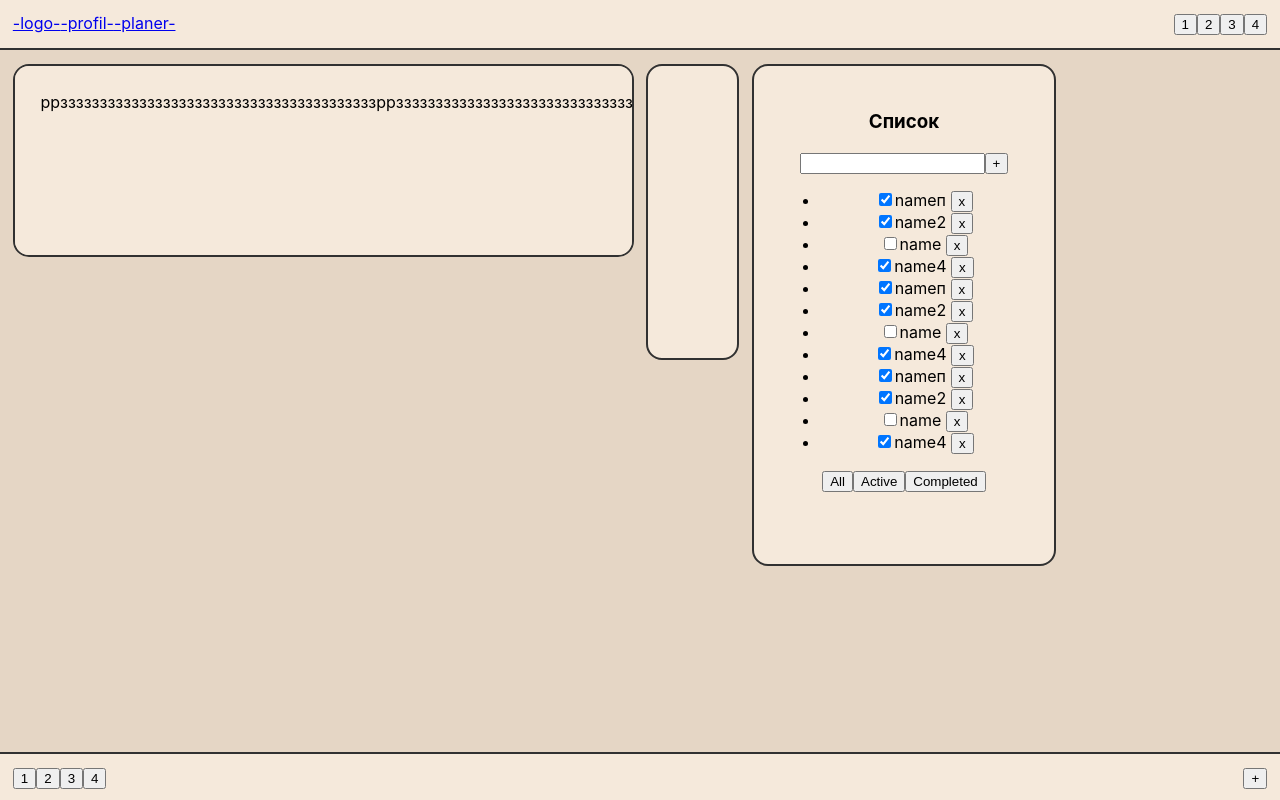
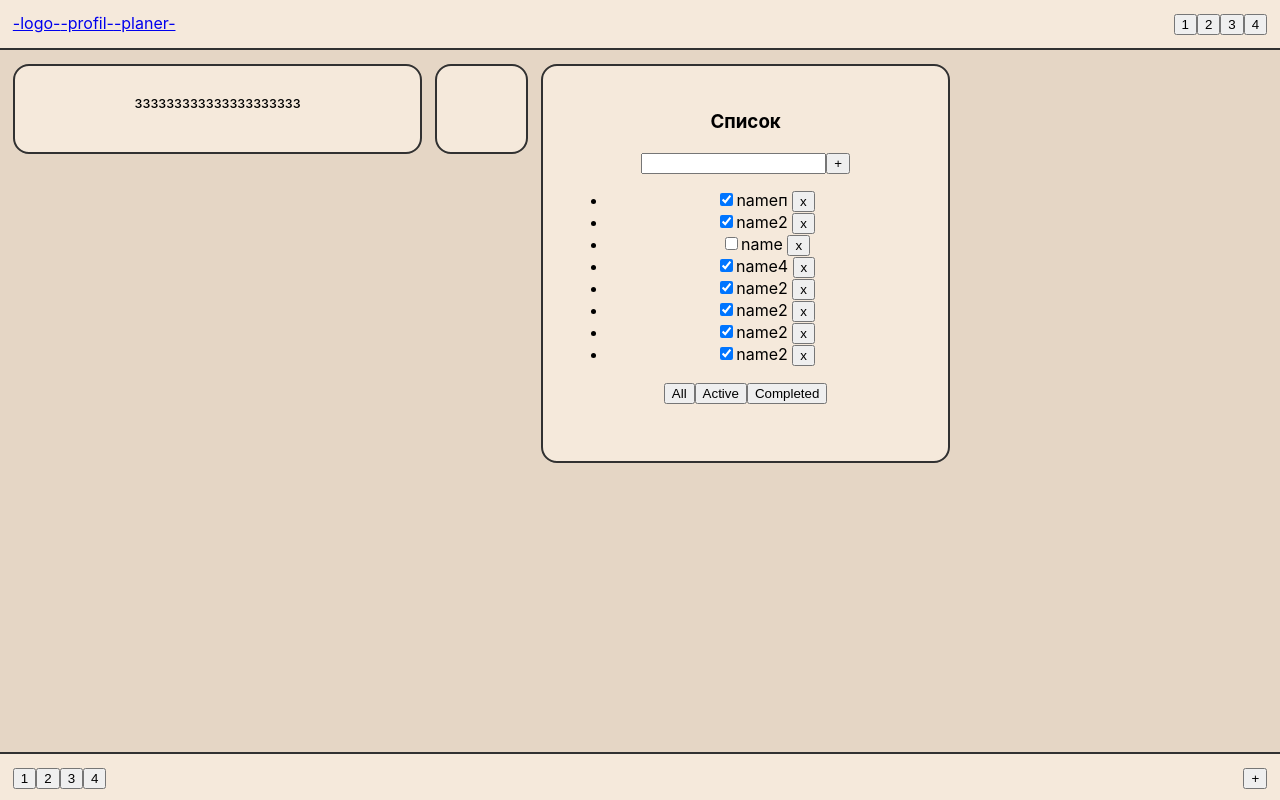
Before and after one commit to Meiraline/my-planer, a React (Create React App) app: page /planer in a window 1280 px wide. Built offline with nearby package versions, Linux system fonts and the light colour scheme.

Commit message:
очень странно себя ведущие но работающие блоки

```diff
--- a/src/Bloks/Blok.tsx
+++ b/src/Bloks/Blok.tsx
@@ -1,4 +1,3 @@
-
 import React, { useRef, useState, useEffect } from "react";
 
 interface BoxProps {
@@ -21,56 +20,47 @@ export function Blok(p: BoxProps) {
 
   const [width, setWidth] = useState(p.width || defaultWidth);
   const [height, setHeight] = useState(p.height || defaultHeight);
-  const [overflowX, setOverflowX] = useState(false);
-  const [overflowY, setOverflowY] = useState(false);
-
   const contentRef = useRef<HTMLDivElement>(null);
 
-  // Функция для проверки, нужна ли прокрутка и изменяется ли размер блока
-  const updateOverflowAndResize = () => {
+  // Функция для проверки прокрутки и корректировки размеров
+  const updateSize = () => {
     if (contentRef.current) {
       const contentWidth = contentRef.current.scrollWidth;
       const contentHeight = contentRef.current.scrollHeight;
+      const containerWidth = contentRef.current.clientWidth;
+      const containerHeight = contentRef.current.clientHeight;
 
-      // Проверяем, нужна ли прокрутка по горизонтали
-      setOverflowX(contentWidth > contentRef.current.clientWidth);
-      // Проверяем, нужна ли прокрутка по вертикали
-      setOverflowY(contentHeight > contentRef.current.clientHeight);
-
-      // Проверяем и изменяем ширину блока, если необходимо
-      if (contentWidth > contentRef.current.clientWidth && width < maxWidth) {
-        setWidth(Math.min(width + 1, maxWidth)); // увеличиваем ширину, если нужно и если не достигнут максимум
-      } else if (contentWidth < contentRef.current.clientWidth && width > minWidth) {
-        setWidth(Math.max(width - 1, minWidth)); // уменьшаем ширину, если контент меньше и если не достигнут минимум
+      // Проверка на увеличение ширины
+      if (contentWidth > containerWidth && width < maxWidth) {
+        setWidth((prev) => Math.min(prev + 1, maxWidth));
+      }
+      // Проверка на уменьшение ширины
+      else if (contentWidth <= containerWidth && width > minWidth) {
+        setWidth((prev) => Math.max(prev - 1, minWidth));
       }
 
-      // Проверяем и изменяем высоту блока, если необходимо
-      if (contentHeight > contentRef.current.clientHeight && height < maxHeight) {
-        setHeight(Math.min(height + 1, maxHeight)); // увеличиваем высоту, если нужно и если не достигнут максимум
-      } else if (contentHeight < contentRef.current.clientHeight && height > minHeight) {
-        setHeight(Math.max(height - 1, minHeight)); // уменьшаем высоту, если контент меньше и если не достигнут минимум
+      // Проверка на увеличение высоты
+      if (contentHeight > containerHeight && height < maxHeight) {
+        setHeight((prev) => Math.min(prev + 1, maxHeight));
+      }
+      // Проверка на уменьшение высоты
+      else if (contentHeight <= containerHeight && height > minHeight) {
+        setHeight((prev) => Math.max(prev - 1, minHeight));
       }
     }
   };
 
-  // Используем ResizeObserver для отслеживания изменений размеров контента
+  // Проверка размеров при изменении контента
   useEffect(() => {
-    const resizeObserver = new ResizeObserver(updateOverflowAndResize);
-    if (contentRef.current) {
-      resizeObserver.observe(contentRef.current);
-    }
-
-    // Очистка observer при размонтировании
-    return () => resizeObserver.disconnect();
-  }, [width, height]); // Обновляем каждый раз при изменении размеров
+    updateSize();
+  }, [p.children]);
 
   return (
     <div
       style={{
         gridColumn: `span ${width}`,
         gridRow: `span ${height}`,
-        overflowX: overflowX ? "auto" : "hidden",
-        overflowY: overflowY ? "auto" : "hidden",
+        overflow: "hidden",
         backgroundColor: "#F5E9DB",
         border: "0.3vh solid #313131",
         borderRadius: "1rem",
--- a/src/Pages/Planer.jsx
+++ b/src/Pages/Planer.jsx
@@ -8,20 +8,10 @@ let tasks = [
     { id: 2, title: "name2", isDone: true },
     { id: 3, title: "name", isDone: false },
     { id: 4, title: "name4", isDone: true },
-    { id: 1, title: "nameп", isDone: true },
     { id: 2, title: "name2", isDone: true },
-    { id: 3, title: "name", isDone: false },
-    { id: 4, title: "name4", isDone: true },
-    { id: 1, title: "nameп", isDone: true },
     { id: 2, title: "name2", isDone: true },
-    { id: 3, title: "name", isDone: false },
-    { id: 4, title: "name4", isDone: true },
-
-
-
-
-
-
+    { id: 2, title: "name2", isDone: true },
+    { id: 2, title: "name2", isDone: true },
 
 ]
 
@@ -34,7 +24,7 @@ let tasks = [
 function Planer() {
     return (
         <div className = "page">
-            <Blok> ррззззззззззззззззззззззззззззззззззззззззррззззззззззззззззззззззззззззззззззззззззррзззззззззззззззззззззззззззззззззззззззз  </Blok>
+            <Blok> ззззззззззззззззззззз </Blok>
             <Blok  width={1} height={3} />
             <Blok >  <TodoList title='Список' tasks = {tasks}  /> </Blok>
 
```
